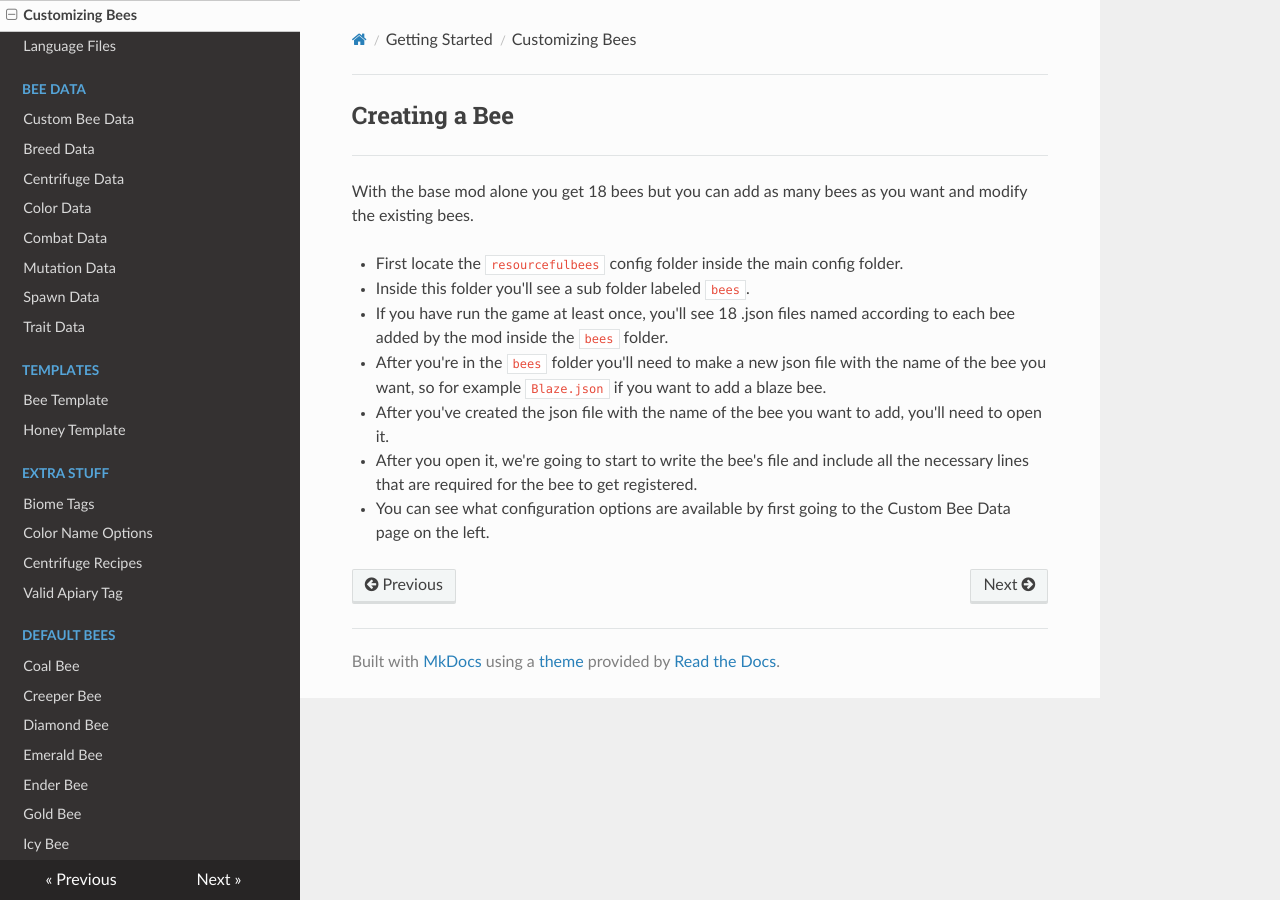
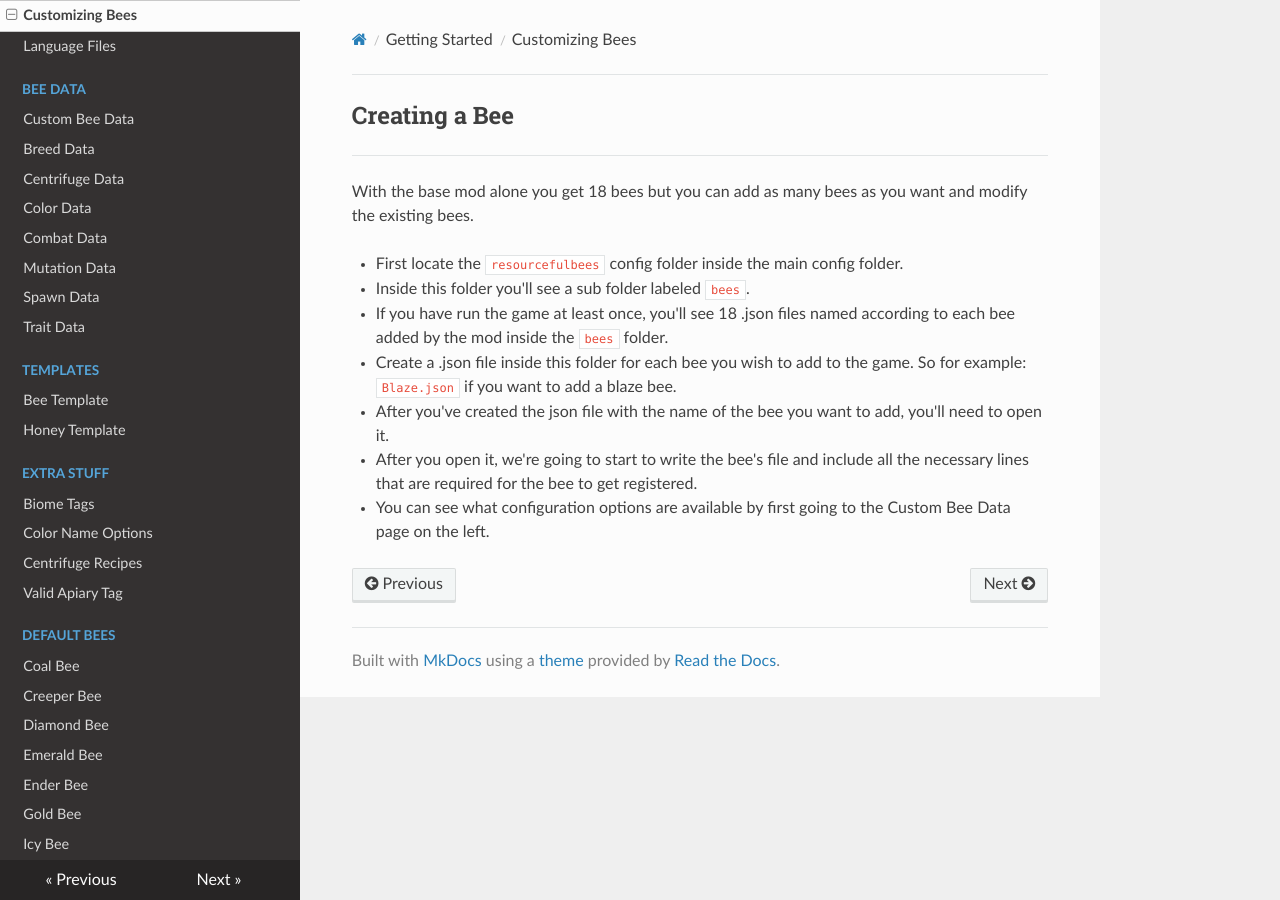
Before and after one commit to Team-Resourceful/ResourcefulBeesDocs, an MkDocs documentation site: the page built from docs/getting_started/bee_creation.md, in a window 1280 px wide. Built offline with MkDocs 1.6.1, drawn with Linux system fonts in a browser that asks for light colours; nearby versions of some CDN libraries.

Commit message:
docs/getting_started/bee_creation.md updated from https://stackedit.io/

```diff
--- a/docs/getting_started/bee_creation.md
+++ b/docs/getting_started/bee_creation.md
@@ -6,10 +6,10 @@ With the base mod alone you get 18 bees but you can add as many bees as you want
 * First locate the `resourcefulbees` config folder inside the main config folder.
 * Inside this folder you'll see a sub folder labeled `bees`.
 * If you have run the game at least once, you'll see 18 .json files named according to each bee added by the mod inside the `bees` folder.
-* After you're in the `bees` folder you'll need to make a new json file with the name of the bee you want, so for example `Blaze.json` if you want to add a blaze bee.
+* Create a .json file inside this folder for each bee you wish to add to the game. So for example: `Blaze.json` if you want to add a blaze bee.
 * After you've created the json file with the name of the bee you want to add, you'll need to open it.
 * After you open it, we're going to start to write the bee's file and include all the necessary lines that are required for the bee to get registered.
 * You can see what configuration options are available by first going to the Custom Bee Data page on the left.
 <!--stackedit_data:
-eyJoaXN0b3J5IjpbLTExMzkzOTM3MDFdfQ==
+eyJoaXN0b3J5IjpbLTE3MTI1NDA4NjFdfQ==
 -->
```
